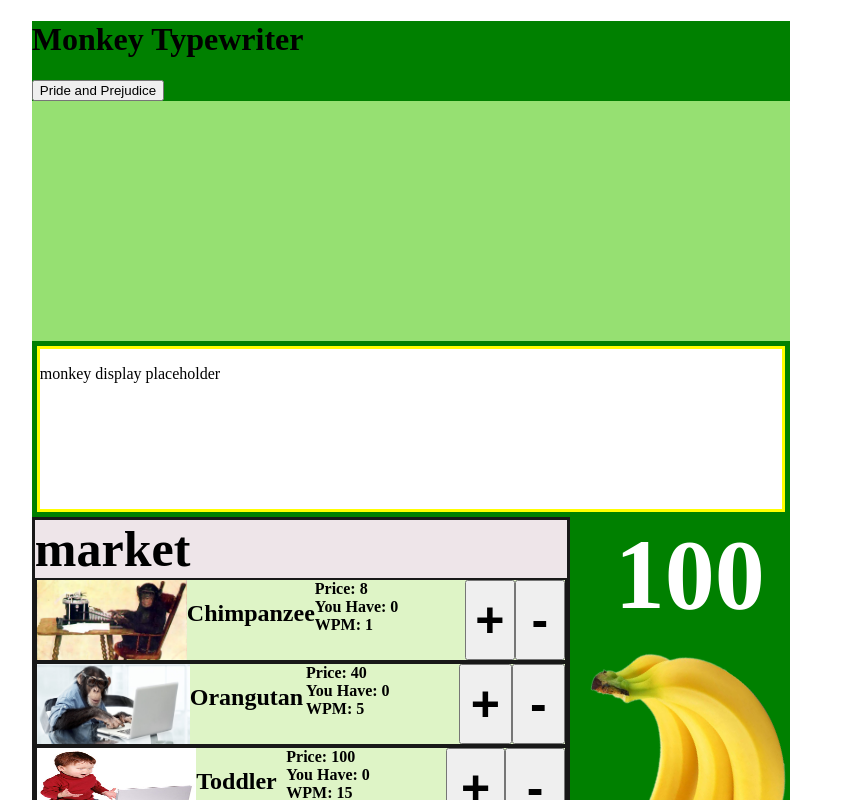
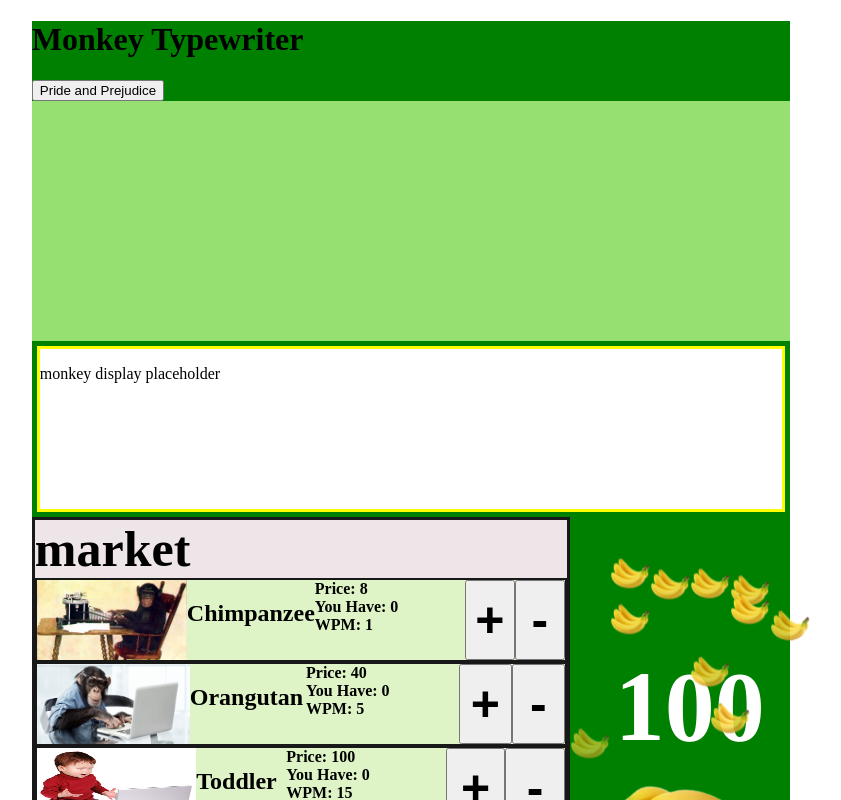
Before and after one commit to adriansun1/monkey-typer, a React app: page / in a window 1280 px wide. Shown: the top 800 px of the page, without its empty margins (229-1070 px from the left). Built offline with nearby package versions, Linux system fonts and the light colour scheme.

Commit message:
bugged falling banana

```diff
--- a/package.json
+++ b/package.json
@@ -6,6 +6,7 @@
     "start": "nodemon ./src/server",
     "wServer": "webpack-dev-server --mode production --hot --open",
     "wBuild": "webpack --mode production",
+    "wjson": "webpack --json > stats.json",
     "test": "jest",
     "testV": "jest --verbose"
   },
@@ -32,6 +33,7 @@
     "style": "^0.0.3",
     "url-loader": "^1.1.2",
     "webpack": "^4.26.1",
+    "webpack-bundle-analyzer": "^3.0.3",
     "webpack-cli": "^3.1.2",
     "webpack-dev-server": "^3.1.10"
   },
--- a/src/client/components/Banana.jsx
+++ b/src/client/components/Banana.jsx
@@ -9,6 +9,7 @@ const Banana = props => {
 
   return(
     <div id="banana-wrap">
+      <FallingBananaHome />
       <h1>{Math.floor(props.totalBananas)}</h1>
       <img id="banana" src={require("../img/banana.png")} alt="dis a banana" />
     </div>
```
